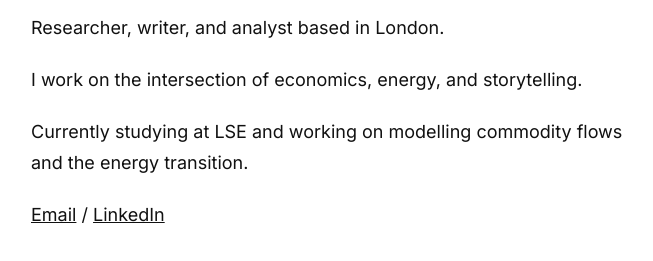
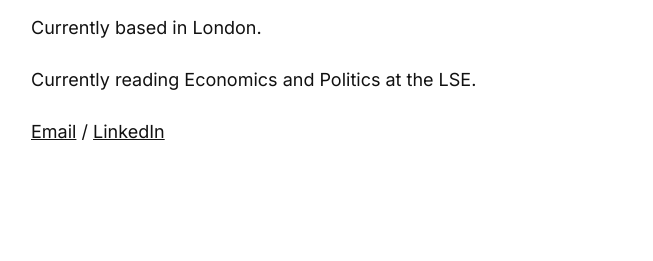
Before and after one commit to sidkataria1/sidkataria1.github.io, a plain HTML site: page index.html in a window 1280 px wide. Shown: the part 139-400 px from the top of the page, without its empty margins (309-962 px from the left). Drawn offline with Linux system fonts and the light colour scheme.

Commit message:
Update index.html

```diff
--- a/index.html
+++ b/index.html
@@ -44,10 +44,9 @@
 <body>
   <main>
     <h1>Sid Kataria</h1>
-    <p>Researcher, writer, and analyst based in London.</p>
-    <p>I work on the intersection of economics, energy, and storytelling.</p>
-    <p>Currently studying at LSE and working on modelling commodity flows and the energy transition.</p>
-    <p><a href="mailto:you@example.com">Email</a> / <a href="https://www.linkedin.com/in/yourprofile">LinkedIn</a></p>
+    <p>Currently based in London.</p>
+    <p>Currently reading Economics and Politics at the LSE.</p>
+    <p><a href="mailto:sidkataria11@gmail.com">Email</a> / <a href="https://www.linkedin.com/in/yourprofile">LinkedIn</a></p>
   </main>
 </body>
 </html>
```
